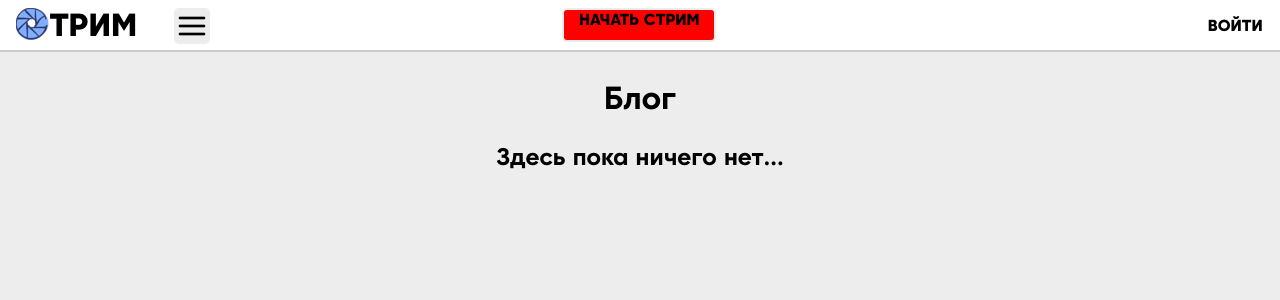
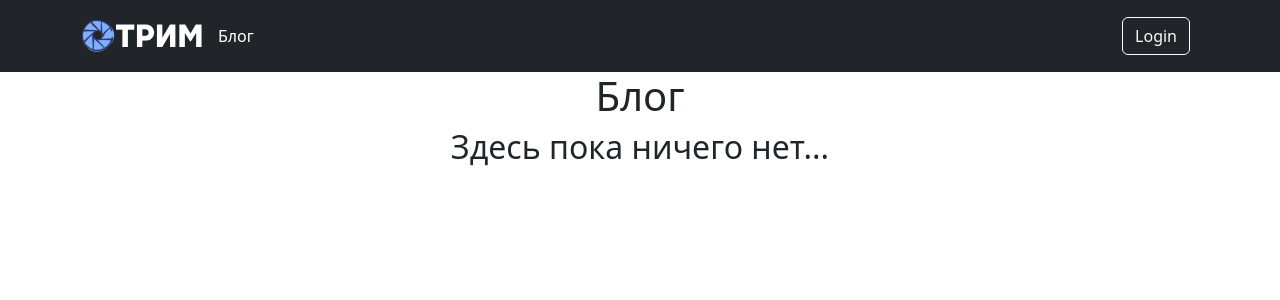
Before and after one commit to tagabenz/stream, a Django app: page /blog/ in a window 1280 px wide. Shown: the top 300 px of the page. Run offline with Django 4.2, Linux system fonts and the light colour scheme; data that the repository does not hold is empty; some web fonts are replaced.

Commit message:
add Bootstrap

```diff
--- a/stream_app/templates/base.html
+++ b/stream_app/templates/base.html
@@ -3,63 +3,56 @@
 <html>
     <head>
         <meta charset="utf-8">
+        <meta name="viewport" content="width=device-width, initial-scale=1">
         <title>{{ title }}</title>
         <link rel="preload" href="{% static 'fonts/CTCSans-ExtraBold.otf' %}" as="font" />
         <link rel="preload" href="{% static 'fonts/CTCSans-Bold.otf' %}" as="font" />
-        <link rel="stylesheet" href="{% static 'css/styles.css' %}" type="text/css">
+        <!-- <link rel="stylesheet" href="{% static 'css/styles.css' %}" type="text/css"> -->
+        <!-- <link rel="stylesheet" href="{% static 'css/headers.css' %}" type="text/css"> -->
         <script src="{% static 'jss/content.js' %}" type="text/javascript"></script>
-        <!-- <script src="https://cdn.jsdelivr.net/npm/ovenplayer/dist/ovenplayer.js"></script> -->
+        <link href="https://cdn.jsdelivr.net/npm/bootstrap@5.3.0-alpha1/dist/css/bootstrap.min.css" rel="stylesheet" integrity="sha384-GLhlTQ8iRABdZLl6O3oVMWSktQOp6b7In1Zl3/Jr59b6EGGoI1aFkw7cmDA6j6gD" crossorigin="anonymous">
     </head>
 
     <body>
-        <header>
-            <div class="logo">
-              <div class="logo">
-                <a href="/"><img src="{% static 'img/logo_ligth.png' %}" class="Header_item" title="Главная страница"></a>
-              </div>
-              <div class="logo">
-                <details id="menu">
-                  <summary>
-                    <img src="{% static 'img/Menu.png' %}" class="Header_item menu b_radius" title="Меню">
-                  </summary>
-                  <div class="dropdown-menu page_elem">
-                    <h3><a class="dropdown-item" href="/blog">Блог</a></h3>
-                    <h3><a class="dropdown-item" href="#">Правовая информация</a></h3>
-                  </div>
-                </details>
+      <main>
+        <div class="b-example-divider"></div>
+
+        <header class="p-3 text-bg-dark">
+          <div class="container">
+            <div class="d-flex flex-wrap align-items-center justify-content-center justify-content-lg-start">
+              <a href="/" class="d-flex align-items-center mb-2 mb-lg-0 text-white text-decoration-none">
+                <!-- <svg class="bi me-2" width="40" height="32" role="img" aria-label="Bootstrap"><use xlink:href="#bootstrap"/></svg> -->
+                <img src="{% static 'img/logo_dark.png' %}" alt="На главную" class="bi me-2"role="img" aria-label="Bootstrap">
+              </a>
+
+              <ul class="nav col-12 col-lg-auto me-lg-auto mb-2 justify-content-center mb-md-0">
+                <!-- <li><a href="#" class="nav-link px-2 text-secondary">Блог</a></li> -->
+                <li><a href="#" class="nav-link px-2 text-white">Блог</a></li>
+                <!-- <li><a href="#" class="nav-link px-2 text-white">Pricing</a></li>
+                <li><a href="#" class="nav-link px-2 text-white">FAQs</a></li>
+                <li><a href="#" class="nav-link px-2 text-white">About</a></li> -->
+              </ul>
+
+              <!-- <form class="col-12 col-lg-auto mb-3 mb-lg-0 me-lg-3" role="search">
+                <input type="search" class="form-control form-control-dark text-bg-dark" placeholder="Search..." aria-label="Search">
+              </form> -->
+
+              <div class="text-end">
+                <button type="button" class="btn btn-outline-light me-2">Login</button>
+                <!-- <button type="button" class="btn btn-warning">Sign-up</button> -->
               </div>
             </div>
-            <div class="search">
-              <details id="menu">
-                <summary class="btn Header_item menu b_radius">
-                  Начать стрим
-                </summary>
-                <div class="dropdown-page dropdown-menu page_elem">
-                  <h3>Настройка программы для трансляции</h3>
-
-                  <ol class="p0">
-                    <li>Перейдите в настройки вашей программы для трансляции и вставьте туда ссылку (URL) и ключ (KEY) потока.</li>
-                    <ul>
-                      <li>URL: <i>rtmp://lastream.online:1935/app/</i> </li>
-                      <li>KEY: <i>stream</i> </li>
-                    </ul>
-                    <li>Вернитесь на эту страницу и нажмите кнопку «ЗАПУСК» ниже, чтобы создать плеер.</li>
-                    <li>Запустите трансляцию в вашей программе.</li>
-                    <a href="/player"><button type="button" name="button" class="btn_start Header_item menu b_radius">ЗАПУСК</button></a>
-                  </ol>
-                </div>
-              </details>
-
-            </div>
-            <div class="user">
-                <a href="#" class="Header_item">войти</a>
-            </div>
+          </div>
         </header>
+      </main>
 
         <div class="page">
             {% block body%}
 
             {% endblock %}
         </div>
+
+
+        <script src="https://cdn.jsdelivr.net/npm/bootstrap@5.3.0-alpha1/dist/js/bootstrap.bundle.min.js" integrity="sha384-w76AqPfDkMBDXo30jS1Sgez6pr3x5MlQ1ZAGC+nuZB+EYdgRZgiwxhTBTkF7CXvN" crossorigin="anonymous"></script>
     </body>
 </html>
```
Also changed, not shown: stream_app/static/css/dropdowns.css (added, +79 -0 lines), stream_app/static/css/headers.css (added, +15 -0 lines), stream_app/static/fonts/CTCSans-Black.otf (deleted), stream_app/static/fonts/CTCSans-Bold.otf (deleted), stream_app/static/fonts/CTCSans-BoldItalic.otf (deleted), stream_app/static/fonts/CTCSans-ExtraBold.otf (deleted), stream_app/static/fonts/CTCSans-ExtraBoldItalic.otf (deleted), stream_app/static/fonts/CTCSans-Light.otf (deleted), stream_app/static/fonts/CTCSans-Medium.otf (deleted), stream_app/static/fonts/CTCSans-MediumItalic.otf (deleted), stream_app/static/fonts/CTCSans-Regular.otf (deleted), stream_app/static/fonts/CTCSans-RegularItalic.otf (deleted), stream_app/static/img/logo_dark.png.
